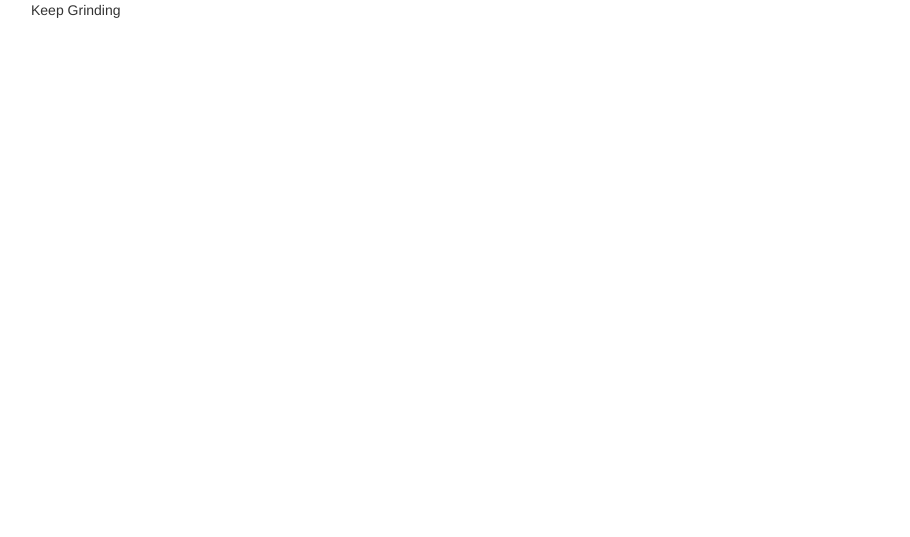
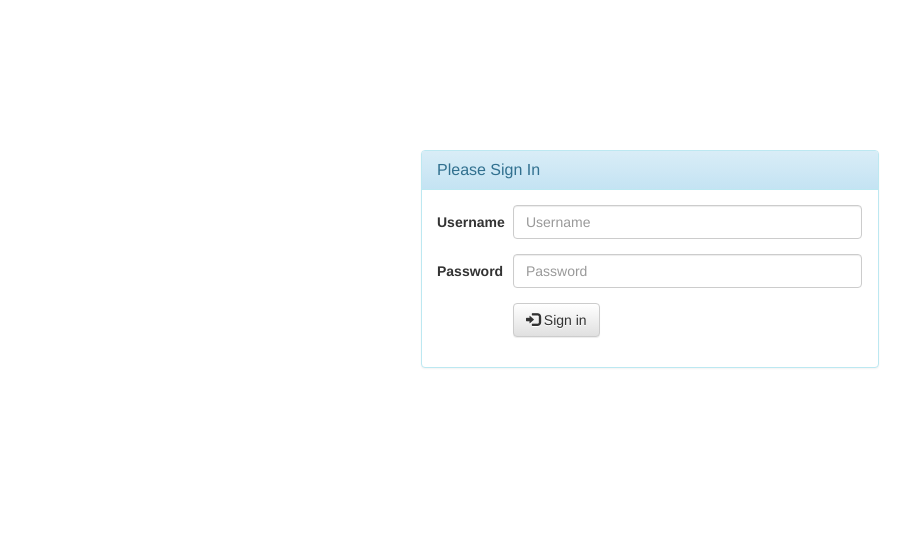
Before and after one commit to zipporia/Stock-Management-System, a PHP site: page / in a window 1280 px wide. Before the commit the part shown is almost empty. Shown: the top 537 px of the page, without its empty margins (39-949 px from the left). Run offline with PHP 8.4, Linux system fonts and the light colour scheme.

Commit message:
login fixed

```diff
--- a/custom/css/custom.css
+++ b/custom/css/custom.css
@@ -0,0 +1,5 @@
+/*login form*/
+.vertical {
+    padding-top: 150px;
+    padding-bottom: 150px;
+}
--- a/dashboard.php
+++ b/dashboard.php
@@ -0,0 +1,2 @@
+<?php
+    session_start();
--- a/index.php
+++ b/index.php
@@ -1,5 +1,48 @@
 <?php
     require_once 'php_action/db_connect.php';
+
+    session_start();
+
+    $errors = array();
+
+    if($_POST){
+        $username = $_POST['username'];
+        $password = $_POST['password'];
+
+        if(empty($username) || empty($password)){
+            if($username == ""){
+                $errors[] = "Username is required";
+            }
+
+            if($password == ""){
+                $errors[] = "Password is required";
+            }
+        }else{
+            $sql = "SELECT * FROM users WHERE user_name = '$username'";
+            $result = $conn->query($sql);
+
+            if($result->num_rows == 1){
+                $password = md5($password);
+                //exists
+                $mainSql = "SELECT * FROM users WHERE user_name = '$username' AND user_pwd = '$password'";
+                $mainResult = $conn->query($mainSql);
+
+                if($mainResult->num_rows == 1){
+                    $value = $mainResult->fetch_assoc();
+                    $user_id = $value['user_id'];
+
+                    //set session
+                    $_SESSION['userId'] = $user_id;
+
+                    header('Location: dashboard.php');
+                }else{
+                    $errors[] = "Incorrect username/password combination";
+                }
+            }else{
+                $errors[] = "Username does not exists";
+            }
+        }
+    }
 ?>
 
 <!DOCTYPE html>
@@ -26,9 +69,46 @@
 <body>
 
     <div class="container">
-        <div class="row">
-            <div class="col-md-5">
-                Keep Grinding
+        <div class="row vertical">
+            <div class="col-md-5 col-md-offset-4">
+                <div class="panel panel-info">
+                    <div class="panel-heading">
+                        <h3 class="panel-title">Please Sign In</h3>
+                    </div>
+                    <div class="panel-body">
+
+                        <div class="messages">
+                            <?php
+                                if($errors){
+                                    foreach($errors as $key => $value){
+                                        echo '<div class="alert alert-warning alert-dismissible" role="alert">
+                                                <i class="glyphicon glyphicon-exclamation-sign"></i>'.$value.'</div>';
+                                    }
+                                }
+                            ?>
+                        </div>
+
+                        <form class="form-horizontal" action="<?php echo $_SERVER['PHP_SELF'] ?>" method="POST" id="">
+                            <div class="form-group">
+                                <label for="inputEmail3" class="col-sm-2 control-label">Username</label>
+                                <div class="col-sm-10">
+                                <input type="text" class="form-control" id="username" name="username" placeholder="Username">
+                                </div>
+                            </div>
+                            <div class="form-group">
+                                <label for="password" class="col-sm-2 control-label">Password</label>
+                                <div class="col-sm-10">
+                                <input type="password" class="form-control" id="password" name="password" placeholder="Password">
+                                </div>
+                            </div>
+                            <div class="form-group">
+                                <div class="col-sm-offset-2 col-sm-10">
+                                <button type="submit" class="btn btn-default"> <i class="glyphicon glyphicon-log-in"></i> Sign in</button>
+                                </div>
+                            </div>
+                        </form>
+                    </div>
+                </div>
             </div>
 
         </div>
```
